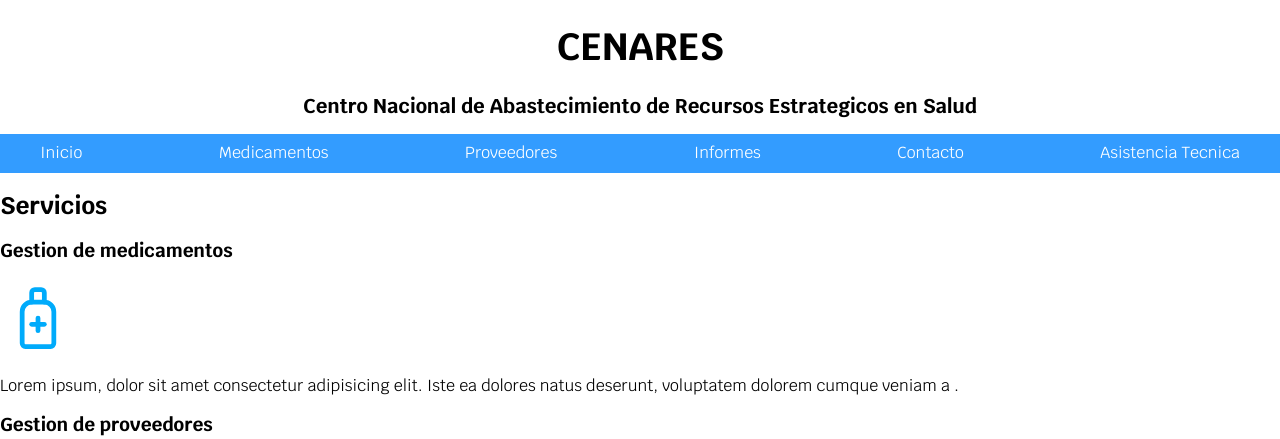
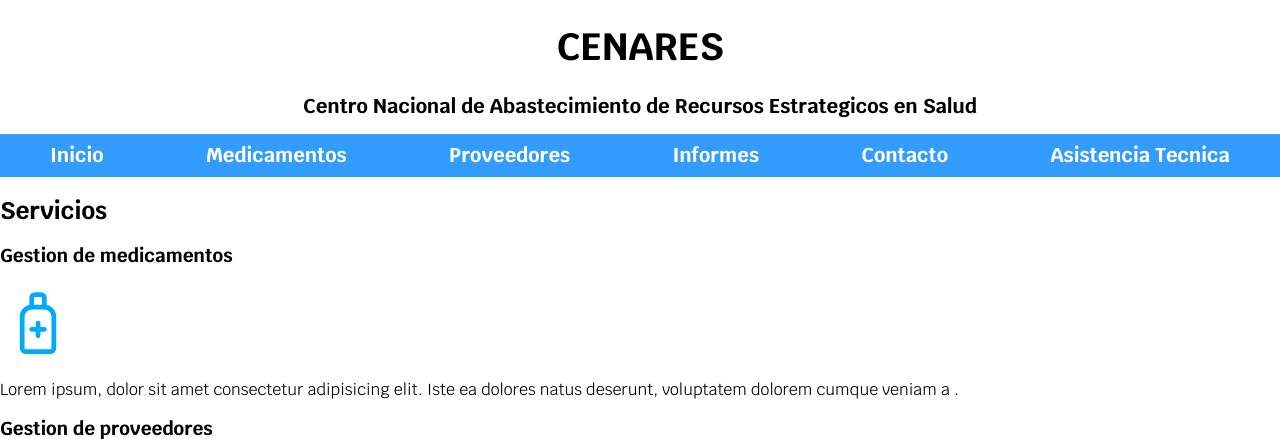
Before and after one commit to Manuel12012/Proyecto-Cenares, a PHP site: page / in a window 1280 px wide. Shown: the top 439 px of the page. Run offline with PHP 8.4, Linux system fonts and the light colour scheme; some libraries are stand-ins or nearby versions.

Commit message:
fondo color

```diff
--- a/css/style.css
+++ b/css/style.css
@@ -31,12 +31,14 @@ body{
     width: 120rem;
     margin: 0 auto;
 }
+
 .nav-bg{
     background-color: var(--celeste_oscuro);
 
 }
+
 .navegacion-principal {
-    padding:1rem;
+
     display: flex;
     justify-content:space-between;
 }
@@ -44,4 +46,12 @@ body{
 .navegacion-principal a{
     color: var(--blanco);
     text-decoration: none;
+    font-size: 2rem;
+    font-weight: bold;
+    padding:1rem;
 }
+
+.navegacion-principal a:hover{
+   background-color: var(--amarillo_claro);
+   color: var(--oscuro);
+}
```
